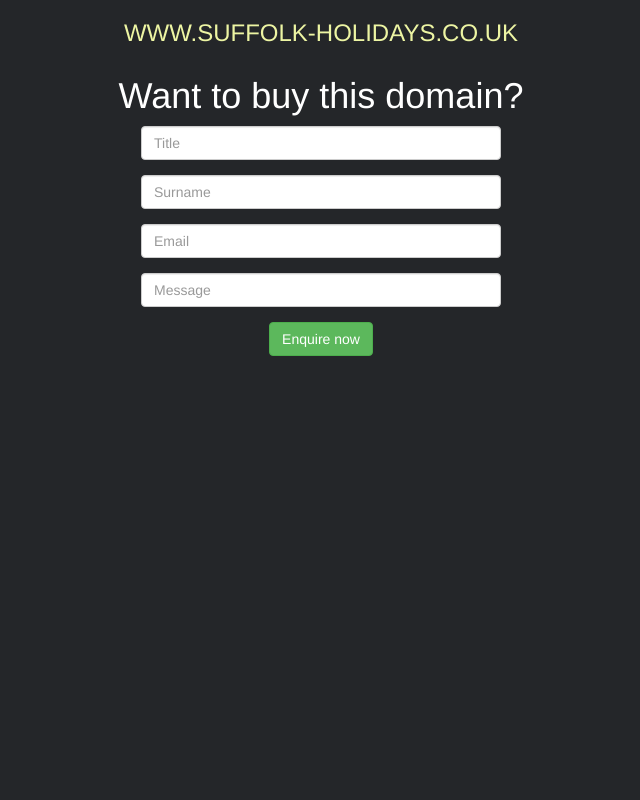
After one commit to mariusz-tekiel/TOCC-exercise, a PHP site: page /form.php in a window 1280 px wide. The commit adds this page. Shown: the whole page, without its empty margins (319-959 px from the left). Run offline with PHP 8.4, Linux system fonts and the light colour scheme.

Commit message:
Create css file

```diff
--- /dev/null
+++ b/4-5-webpage/css/main.css
@@ -0,0 +1,42 @@
+/* Style the header with a grey background and some padding */
+html {
+  height: 100%;
+}
+
+body {
+
+  background-color: rgb(36, 38, 41) !important;
+  background-image: "images/ST-SummerNights_1025x400.jpg" important!;
+  font-family: "Lato", sans-serif;
+  margin: 0 !important;
+
+  padding: 0;
+  height: 100%;
+  min-height: 100%;
+  position: relative;
+}
+
+.container {
+  color:rgb(240, 240, 196);
+  margin-left: auto;
+  margin-right: auto;
+  height: 100%;
+}
+
+#main-header{
+    color:rgb(237, 245, 163);
+}
+
+#question{
+    color:white;
+}
+
+.row{
+    text-align:center important!;
+}
+
+.header{
+    font-size:7em;
+    text-align:center;
+    color:wheat;
+}
--- /dev/null
+++ b/4-5-webpage/form.php
@@ -0,0 +1,41 @@
+<?php include("head.php"); ?>
+
+<body>
+    <section class="text-center">
+        <div class="container">
+            <div class="row">
+                <div class="col-sm-12">
+                    <h3 id="main-header">WWW.SUFFOLK-HOLIDAYS.CO.UK</h3>
+                </div>
+            </div>
+            <div class="row">
+                <div class="col-sm-12">
+                    <h1 id="question">Want to buy this domain?</h1>
+                </div>
+            </div>
+            <div class="row">
+                <div class="col-xs-2 col-sm-4 ">
+            </div>
+                <div class="col-xs-8 col-sm-4 ">
+                    <form action="show_data.php" method="POST">
+                        <div class="form-group">
+                            <input type="text" class="form-control" id="title" placeholder="Title" name="title">
+                        </div>
+                        <div class="form-group">
+                            <input type="text" class="form-control" id="surname" placeholder="Surname" name="surname">
+                        </div>
+                        <div class="form-group">
+                            <input type="email" class="form-control" id="email" placeholder="Email" name="email">
+                        </div>
+                        <div class="form-group">
+                            <input type="textarea" class="form-control" id="message" placeholder="Message" name="message">
+                        </div>
+
+                        <button type="submit" class="btn btn-success">Enquire now</button>
+                    </form>
+                </div>
+            </div>
+        </div>
+    </section>
+</body>
+</html>
--- /dev/null
+++ b/4-5-webpage/head.php
@@ -0,0 +1,10 @@
+<!DOCTYPE html>
+<html lang="en">
+<head>
+	<title>Suffolk Holidays</title>
+	<meta charset="utf-8">
+	<meta name="viewport" content="width=device-width, initial-scale=1">
+	<link rel="stylesheet" href="./css/main.css">
+	<link rel="stylesheet" href="https://maxcdn.bootstrapcdn.com/bootstrap/3.4.1/css/bootstrap.min.css">
+	<script src="https://maxcdn.bootstrapcdn.com/bootstrap/3.4.1/js/bootstrap.min.js"></script>
+</head>
```
Also changed, not shown: 2-PHP terms/php_terms.php (+4 -4 lines), 4-5-webpage/show_data.php (renamed from 4-webpage/show_data.php, +6 -4 lines), 4-webpage/form.php (deleted, +0 -25 lines), 4-webpage/head.php (deleted, +0 -10 lines), 4-5-webpage/images/ST-SummerNights_1025x400.jpg (added), 4-webpage/index.php (deleted).
